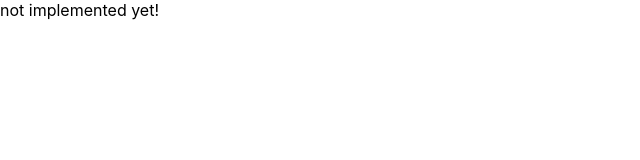
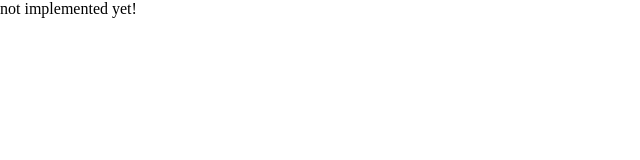
Before and after one commit to papack/fireship-react-next-firebase, a Next.js app: page / in a window 1280 px wide. Shown: the top 160 px of the page, without its empty margins (0-640 px from the left). Built offline with nearby package versions, Linux system fonts and the light colour scheme.

Commit message:
setup global css

```diff
--- a/styles/globals.css
+++ b/styles/globals.css
@@ -1,16 +1,13 @@
-html,
-body {
+* {
+  box-sizing: border-box;
   padding: 0;
   margin: 0;
-  font-family: -apple-system, BlinkMacSystemFont, Segoe UI, Roboto, Oxygen,
-    Ubuntu, Cantarell, Fira Sans, Droid Sans, Helvetica Neue, sans-serif;
 }
 
-a {
-  color: inherit;
-  text-decoration: none;
+html {
+  font-size: 62.5%;
 }
 
-* {
-  box-sizing: border-box;
+body {
+  font-size: 1.6rem;
 }
```
